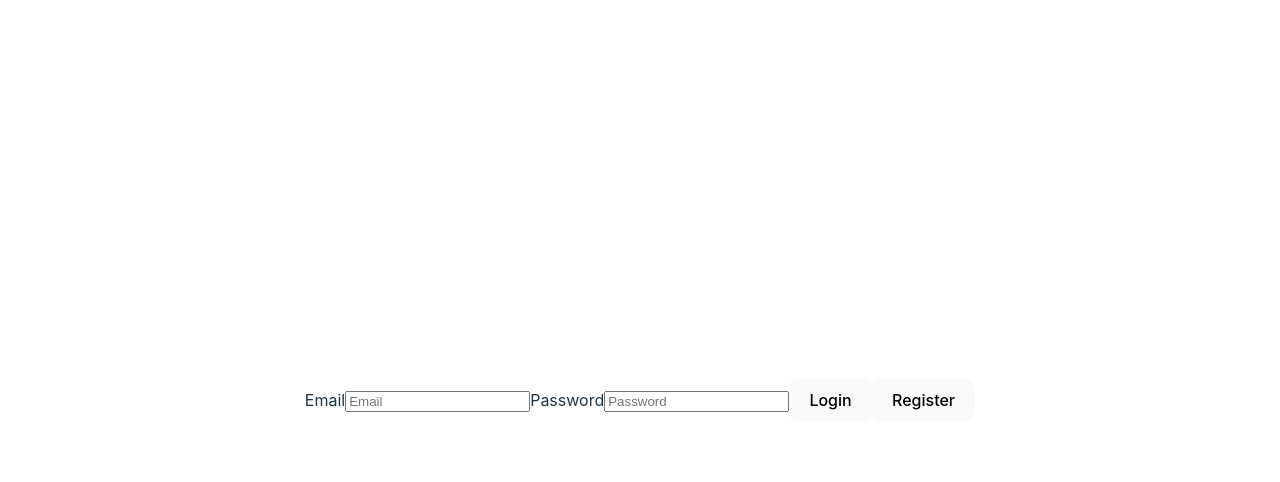
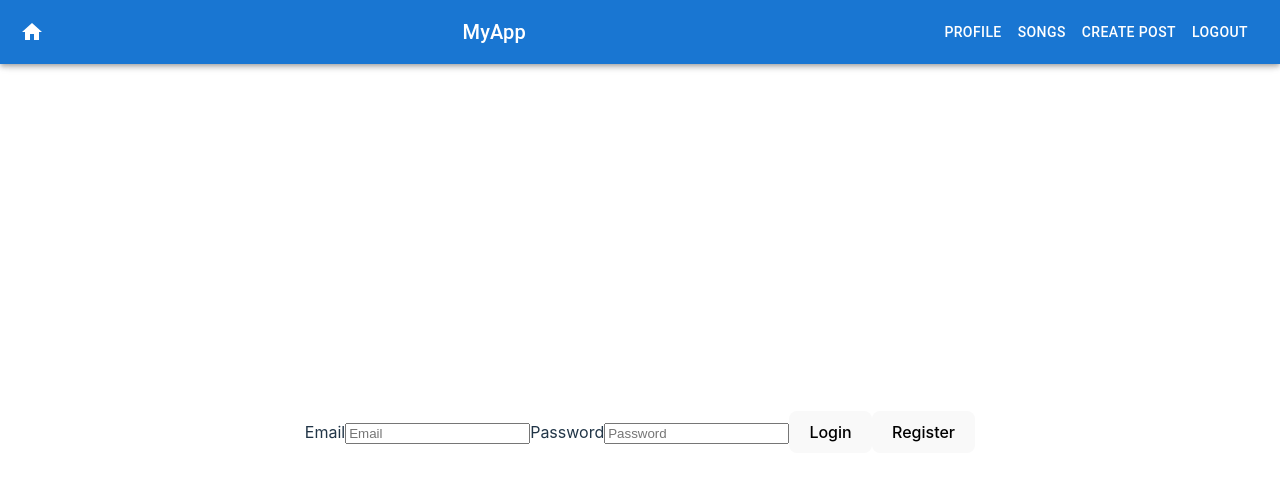
Before and after one commit to CS2031-DBP/proyecto-web-mure, a React (Vite) app: page /auth/login in a window 1280 px wide. Shown: the top 482 px of the page. Built offline with nearby package versions, Linux system fonts and the light colour scheme; sample sign-in values are in the browser's storage.

Commit message:
añadido navbar generica

```diff
--- a/src/App.jsx
+++ b/src/App.jsx
@@ -12,12 +12,14 @@ import AddSong from './pages/AddSong'
 import UserProfile from './pages/UserProfile'
 import CreatePlaylist from './pages/CreatePlaylist'
 import EditPlaylist from './pages/EditPlaylist'
+import Navbar from './components/navbar/navbar'
 
 function App() {
   const [count, setCount] = useState(0)
 
   return (
     <Router>
+      <Navbar />
       <Routes>
         <Route path="/" element={<Navigate to="/auth/login"/>} />
         <Route path="/auth/login" element={<Login />} />
--- /dev/null
+++ b/src/components/navbar/navbar.jsx
@@ -0,0 +1,41 @@
+import React from "react";
+import { AppBar, Toolbar, Typography, Button, IconButton } from "@mui/material";
+import { useTheme } from "@mui/material/styles";
+import { useNavigate } from "react-router-dom";
+import HomeIcon from "@mui/icons-material/Home";
+
+const Navbar = () => {
+  const theme = useTheme();
+  const navigate = useNavigate();
+
+  const handleLogout = () => {
+    localStorage.removeItem("token");
+    navigate("/auth/login");
+  };
+
+  if (localStorage.getItem("token") === null) {
+    return <div></div>;
+  } else {
+    return (
+      <div style={{ flexGrow: 1 }}>
+        <AppBar position="fixed">
+          <Toolbar>
+            <IconButton edge="start" color="inherit" aria-label="menu" onClick={() => navigate("/dashboard")}>
+              <HomeIcon />
+            </IconButton>
+            <Typography variant="h6" style={{ flexGrow: 1 }}>
+              MyApp
+            </Typography>
+            <Button color="inherit" onClick={() => navigate("/profile")}>Profile</Button>
+            <Button color="inherit" onClick={() => navigate("/songs")}>Songs</Button>
+            <Button color="inherit" onClick={() => navigate("/post/create")}>Create Post</Button>
+            <Button color="inherit" onClick={handleLogout}>Logout</Button>
+          </Toolbar>
+        </AppBar>
+        <Toolbar />
+      </div>
+    );
+  }
+};
+
+export default Navbar;
```
